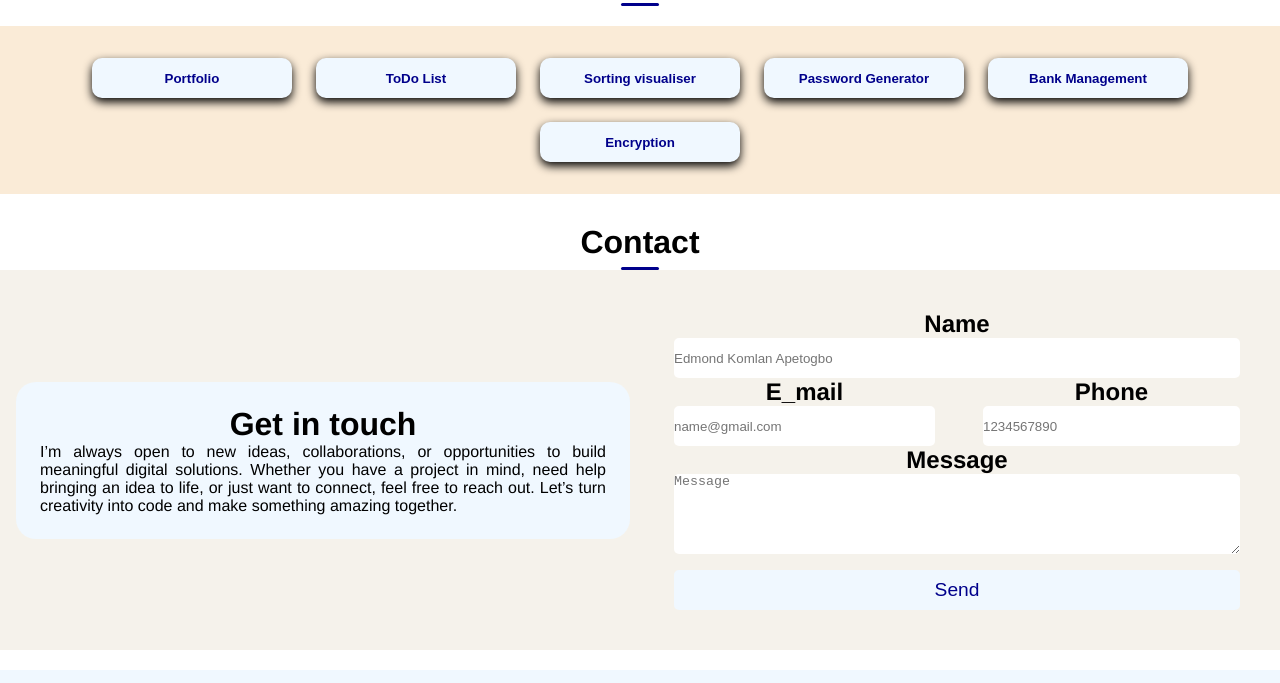
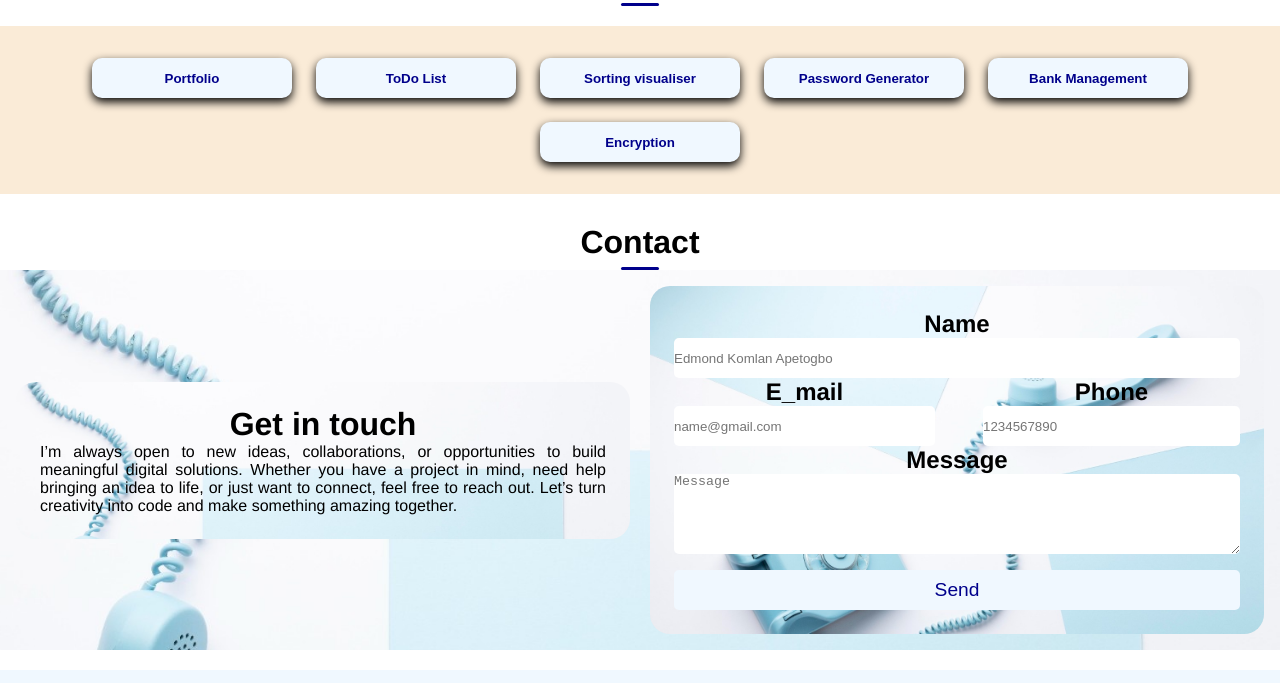
Before and after one commit to edmondapetogbo/My-portfolio, a plain HTML site: page index.html in a window 1280 px wide. Shown: the part 905-1588 px from the top of the page. Drawn offline with Linux system fonts and the light colour scheme; files whose address does not match are found by name.

Commit message:
CSS update for image path

```diff
--- a/style.css
+++ b/style.css
@@ -251,18 +251,20 @@ body{
     justify-content: space-evenly;
     gap: 20px;
    padding: 1rem;
-    background-image: url("/portfolio/images/child2.jpg");
+    background-image: url("./images/child2.jpg");
     background-size: cover;
     background-repeat: no-repeat;
     align-items: center;
 }
 .contact_box:nth-child(1){
     background-color: aliceblue;
-    background-image: url("/portfolio/images/child2.jpg");
+    background-image: url("./images/child2.jpg");
     background-size: cover;
+        background-repeat: no-repeat;
+
 }
 .contact_box:nth-child(2){
-    background-image: url("/portfolio/images/child1.jpg");
+    background-image: url("./images/child1.jpg");
     background-size: cover;
     background-repeat: no-repeat;
 
```
Also changed, not shown: index.html (+0 -2 lines), 1 other file.
